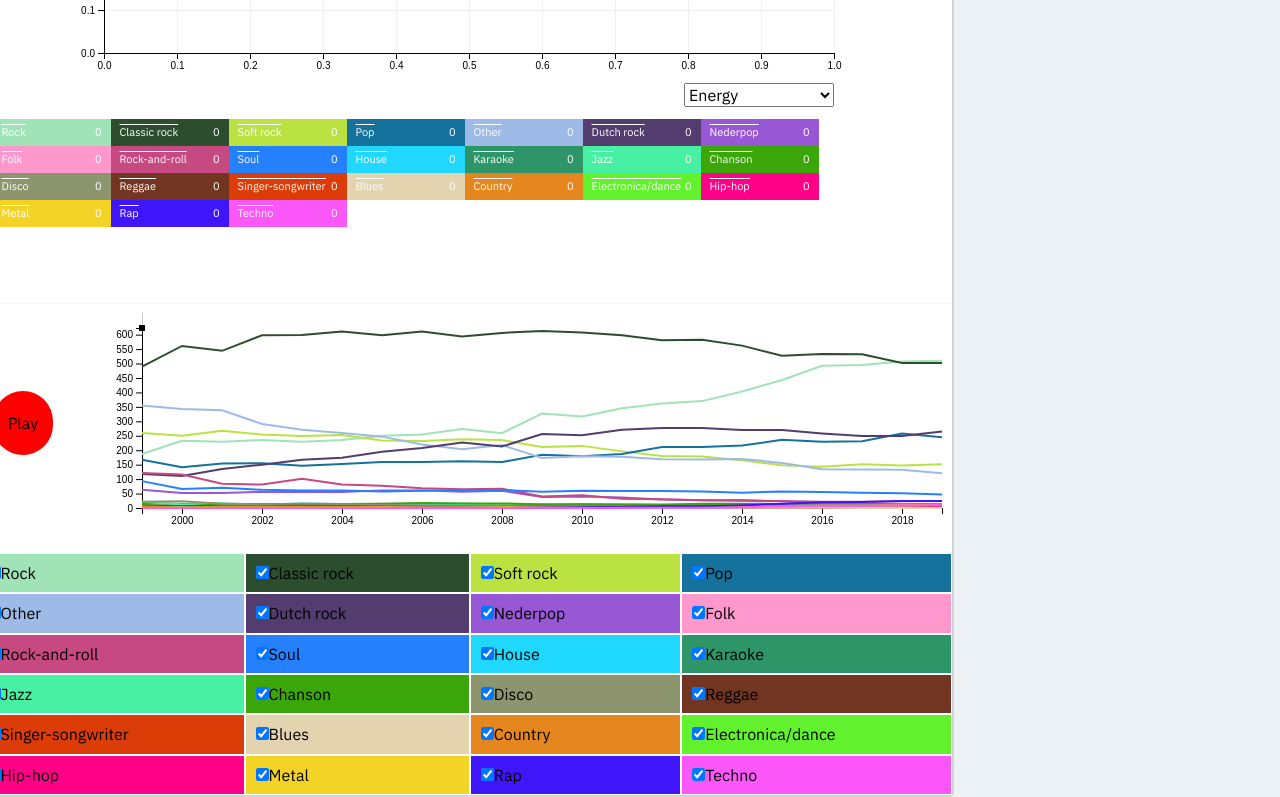
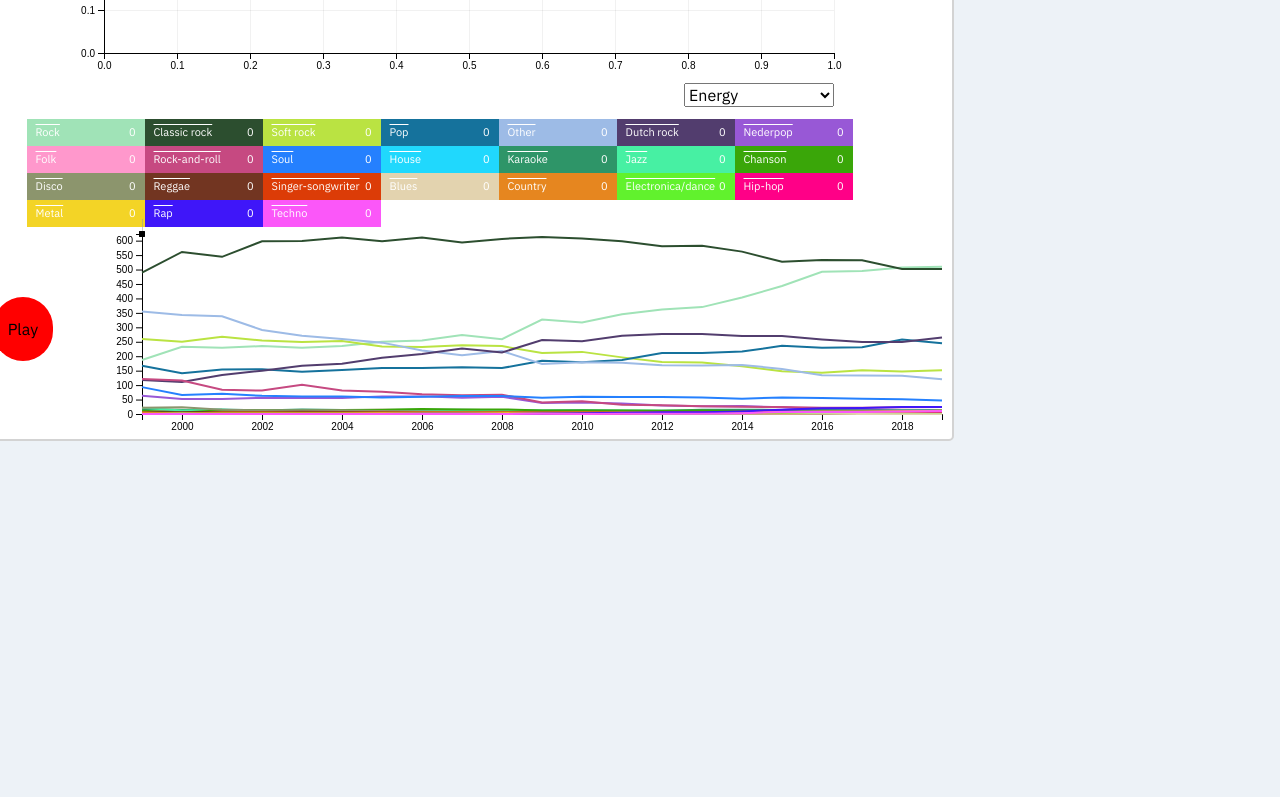
Before and after one commit to Jorisvdv/infovis, a website with bundled scripts: page infovis/public/src/index.html in a window 1280 px wide. Shown: the part 547-1344 px from the top of the page. After the commit the page ends 988 px from the top, so only its background shows below. Built offline with nearby package versions, Linux system fonts and the light colour scheme.

Commit message:
Fixed padding and removed the unremovable

```diff
--- a/infovis/public/src/index.html
+++ b/infovis/public/src/index.html
@@ -44,12 +44,11 @@
                 </div>
                 <div id="scatterplot"></div>
                 <div id="genreSelectCheckboxes"></div>
-                <hr style="opacity:0.1; color:gray;">
                 <div class="line-chart-container">
                     <button id="play">Play</button>
                     <div id="line-chart" width="1250" height="250" style="overflow: hidden;"></div>
                 </div>
-                <div class="line-chart-inputs" style="display: grid; grid-template-columns: auto auto auto auto; margin-top: 20px;"></div>
+                <div class="line-chart-inputs"></div>
             </div>
         </div>
         <div class="right">
--- a/infovis/public/src/js/index.js
+++ b/infovis/public/src/js/index.js
@@ -288,3 +288,6 @@ seatingChart.update(_year, "Rock")
 const colorSelect = new ColorSelect(seatingChart, onClick)
 colorSelect.init()
 updateLineChart()
+
+// I can't find the source of this shit:
+document.getElementsByClassName("line-chart-inputs")[0].style.display = "none"
--- a/infovis/public/src/js/line_chart.js
+++ b/infovis/public/src/js/line_chart.js
@@ -239,7 +239,6 @@ export default class LineChart {
         const i = d3.bisectLeft(years, mouseOverDate);
         const yearLeft = years[i - 1];
         const yearRight = years[i];
-
         return mouseOverDate - yearLeft < yearRight - mouseOverDate ? yearLeft : yearRight;
     }
 
--- a/infovis/public/src/style.css
+++ b/infovis/public/src/style.css
@@ -275,11 +275,11 @@ body {
 }
 
 #genreSelectCheckboxes {
-    height: 20vh;
+    height: 100px;
     display: flex;
     flex-wrap: wrap;
     align-content: flex-start;
-    padding: 16px 16px 16px 16px;
+    padding: 16px 16px 0px 50px;
 }
 
 #genre-select-tooltip {
```
